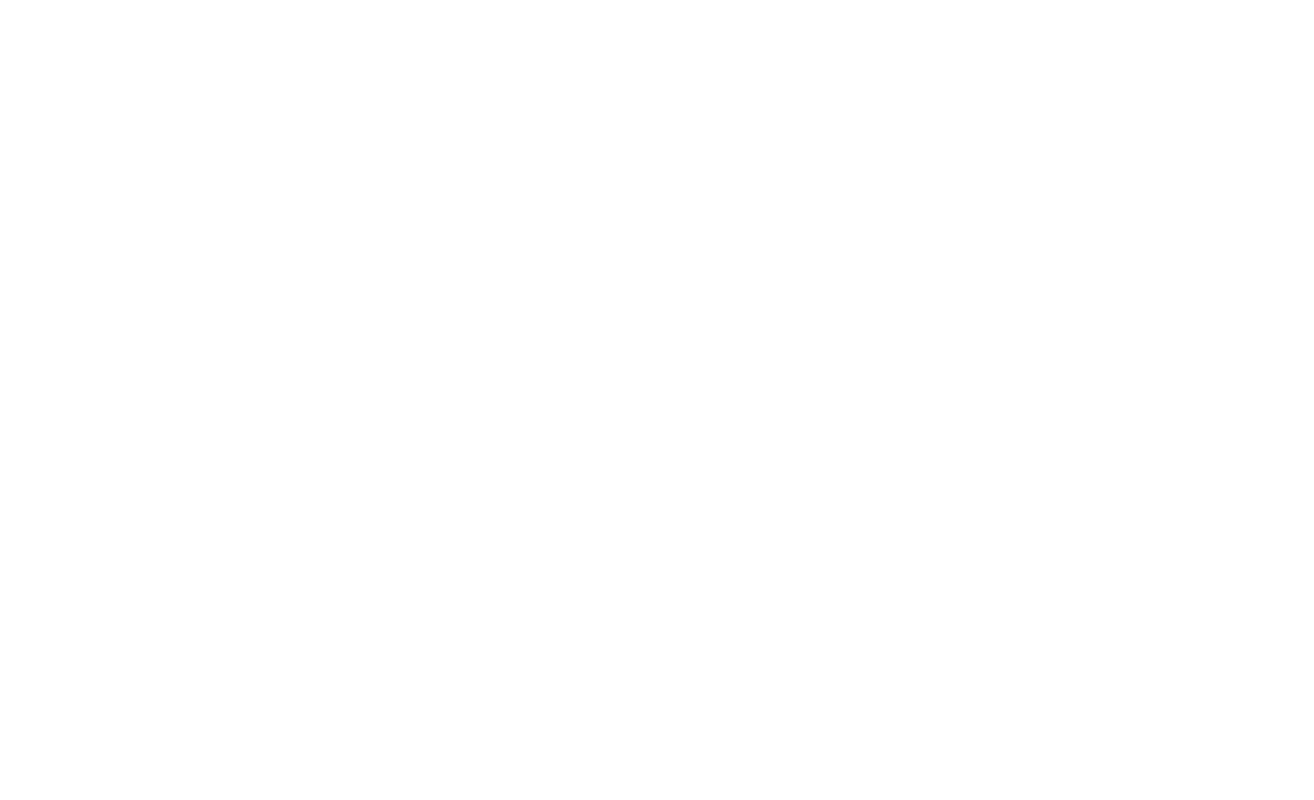
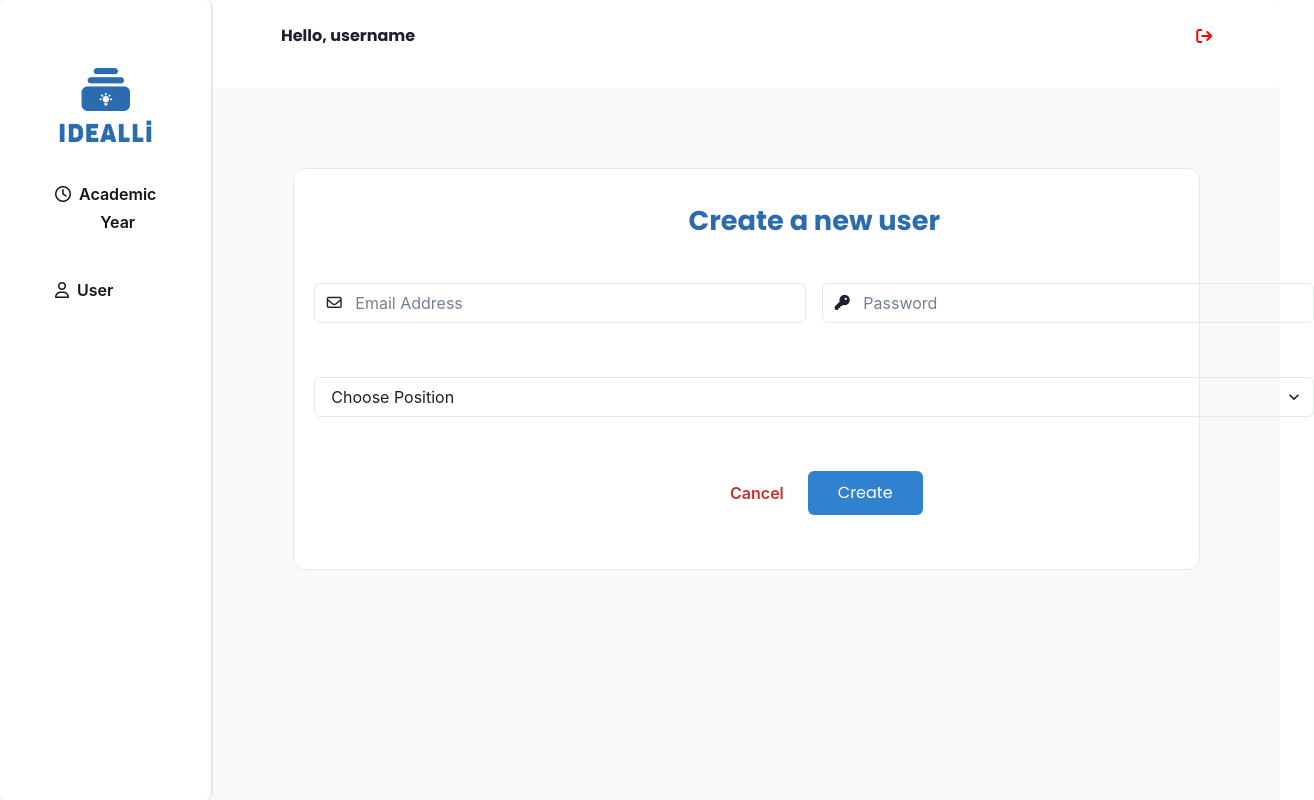
Before and after one commit to SeptupleProject/septuple-project-FE, a React (Create React App) app: page /create-user in a window 1280 px wide. Shown: the whole page, 1314 px wide, since content can reach past the window. Built offline with nearby package versions, Linux system fonts and the light colour scheme.

Commit message:
create-user page

```diff
--- a/src/App.js
+++ b/src/App.js
@@ -38,6 +38,10 @@
                path='/academic-dashboard'
                component={AcademicDashboard}
             />
+            <AdminTemplate
+               path='/create-user'
+               component={CreateUser}
+            />
             <HomeTemplate
                path='/'
                component={Home}
--- a/src/assets/scss/Components/_text.scss
+++ b/src/assets/scss/Components/_text.scss
@@ -15,3 +15,12 @@
 .text-button-transparent {
    padding-left: 5%;
 }
+
+.title-3 {
+   font-family: $-poppin;
+   font-weight: 700;
+   color: #2B6CB0;
+   font-size: 1.7rem;
+   line-height: $-lh-1;
+   margin-top: 20px;
+}
--- a/src/assets/scss/main.scss
+++ b/src/assets/scss/main.scss
@@ -24,3 +24,12 @@
 .search-area {
     margin: 20px;
 }
+
+.create-user-area {
+    box-sizing: border-box;
+    padding: 20px;
+    margin: 80px;
+    background: #FFFFFF;
+    border: 1px solid #E2E8F0;
+    border-radius: 12px;
+}
--- a/src/pages/Admin/User/CreateUser.jsx
+++ b/src/pages/Admin/User/CreateUser.jsx
@@ -1,9 +1,59 @@
-import React from 'react'
+import React from "react";
+import { Input, InputGroup, InputLeftElement } from "@chakra-ui/react";
+import { Grid, GridItem } from "@chakra-ui/react";
+import Icon from "../../../components/Icon/Icon";
+import { Select } from "@chakra-ui/react";
+import ButtonBlue from "../../../components/Button/ButtonBlue";
+import { Button, ButtonGroup } from "@chakra-ui/react";
 
 const CreateUser = () => {
   return (
-    <div>CreateUser</div>
-  )
-}
+    <>
+      <center className="create-user-area">
+        <Grid
+          h="360px"
+          w="1000px"
+          templateRows="repeat(4, 1fr)"
+          templateColumns="repeat(4, 1fr)"
+          gap={4}
+        >
+          <GridItem colStart={2} colEnd={4}>
+            {" "}
+            <p className="title-3">Create a new user</p>
+          </GridItem>
+          <GridItem colSpan={2}>
+            <InputGroup>
+              <InputLeftElement
+                pointerEvents="none"
+                children={
+                  <Icon fontSize="15px" content="fa-regular fa-envelope" />
+                }
+              />
+              <Input type="email" placeholder="Email Address" />
+            </InputGroup>
+          </GridItem>
+          <GridItem colSpan={2}>
+            <InputGroup>
+              <InputLeftElement
+                pointerEvents="none"
+                children={<Icon fontSize="15px" content="fa-solid fa-key" />}
+              />
+              <Input type="password" placeholder="Password" />
+            </InputGroup>
+          </GridItem>
+          <GridItem colSpan={4}>
+            <Select variant="outline" placeholder="Choose Position" />
+          </GridItem>
+          <GridItem colSpan={4}>
+            <Button colorScheme="red" variant="ghost" padding="0px 24px;">
+              Cancel
+            </Button>
+            <ButtonBlue padding="10px 30px" text="Create" />
+          </GridItem>
+        </Grid>
+      </center>
+    </>
+  );
+};
 
-export default CreateUser
+export default CreateUser;
```
